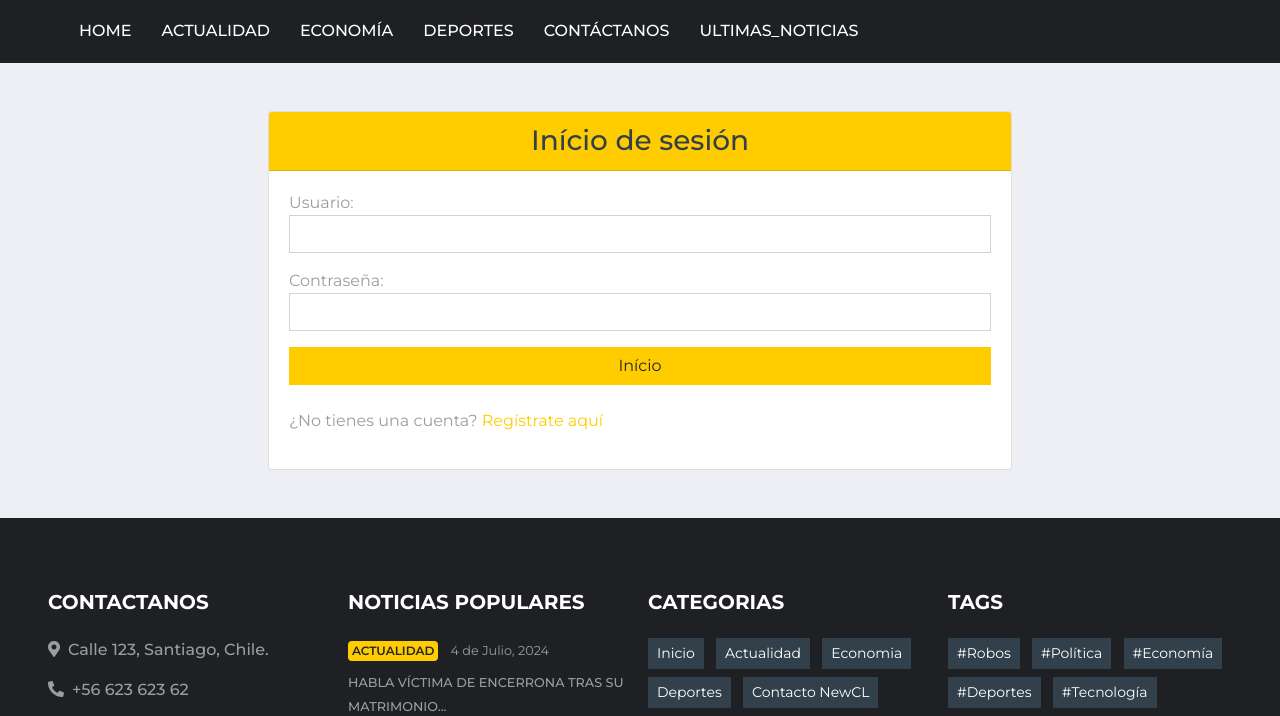
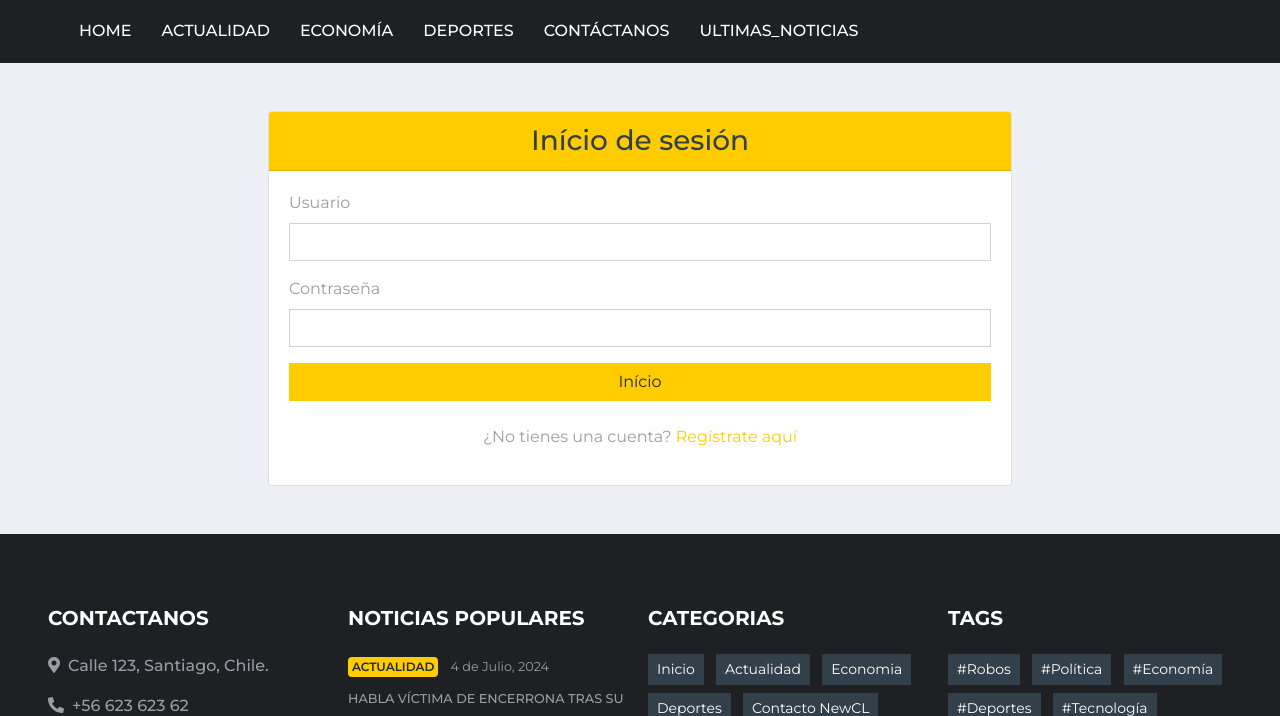
Before and after one commit to NicanorCastro153/Encargo3, a Django app: page /noticia/Iniciar_sesion in a window 1280 px wide. Shown: the part 140-856 px from the top of the page. Run offline with Django 5.2, Linux system fonts and the light colour scheme; some libraries are stand-ins or nearby versions.

Commit message:
login OK

```diff
--- a/Encargo3/noticia/templates/menu/Iniciar_sesion.html
+++ b/Encargo3/noticia/templates/menu/Iniciar_sesion.html
@@ -9,31 +9,27 @@
     <div class="row justify-content-center">
         <div class="col-md-8">
             <div class="card">
-                <div class="card-header bg-primary text-black text-center nav-item nav-link h3">Início de sesión </div>
+                <div class="card-header bg-primary text-black text-center nav-item nav-link h3">Início de sesión</div>
 
                 <div class="card-body">
                     <form method="POST" action="{% url 'Iniciar_sesion' %}">
                         {% csrf_token %}
                         <div class="form-group">
-
-                            Usuario:<input type="text" class="form-control" name="username">
+                            <label for="username">Usuario</label>
+                            <input type="text" class="form-control" name="username" id="username" required>
                         </div>
-
-
                         <div class="form-group">
-
-                            Contraseña:<input type="password" class="form-control"  name="password" >
+                            <label for="password">Contraseña</label>
+                            <input type="password" class="form-control" name="password" id="password" required>
                         </div>
-
-
                         <button type="submit" class="btn btn-primary btn-block d-flex justify-content-center align-items-center">Início</button>
 
                         {% if Error %}
-                            <h3>  {{Error}}      </h3>
+                            <div class="alert alert-danger mt-3 text-center">{{ Error }}</div>
                         {% endif %}
                     </form>
                     <br/>
-                    <div class="register-link">
+                    <div class="register-link text-center">
                         <p>¿No tienes una cuenta? <a href="{% url 'registrar' %}">Regístrate aquí</a></p>
                     </div>
                 </div>
```
Also changed, not shown: Encargo3/noticia/views.py (+6 -8 lines), Encargo3/db.sqlite3.
